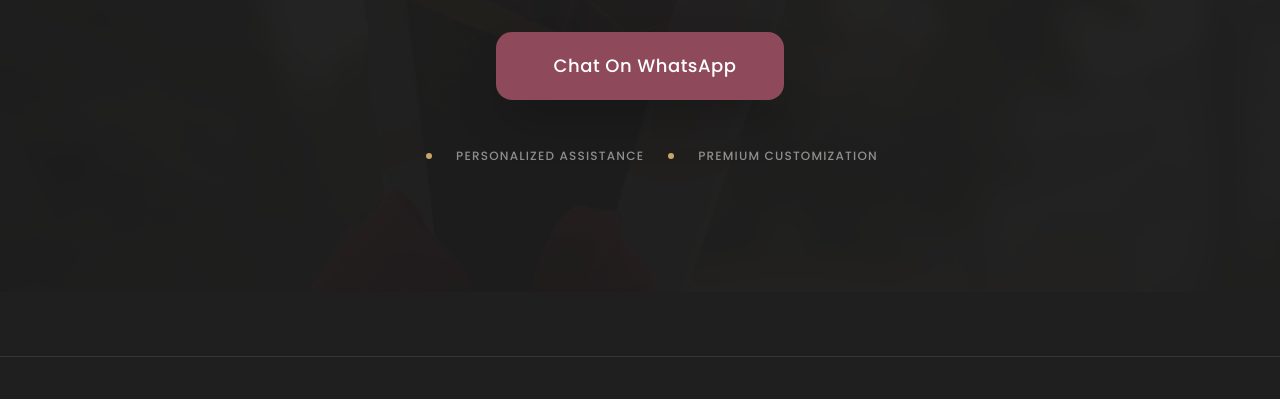
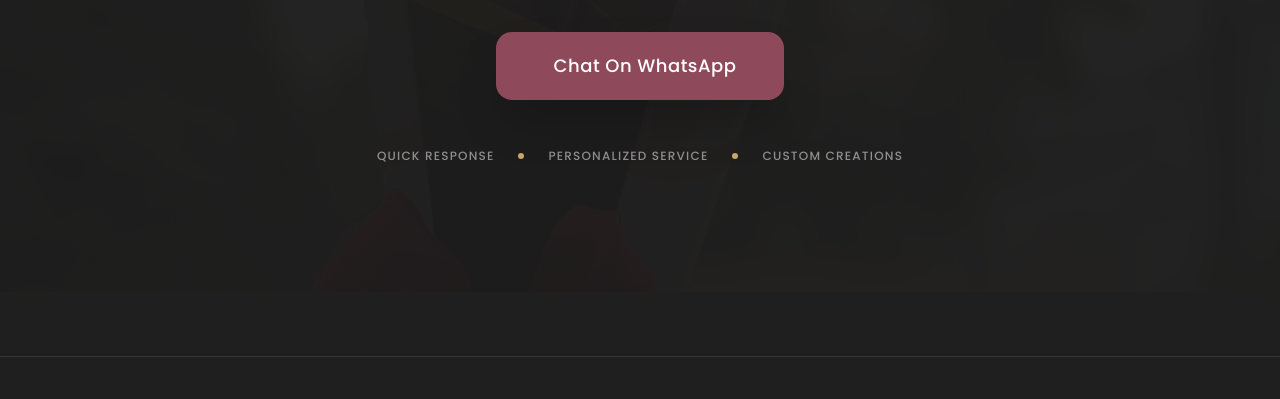
Before and after one commit to theunknwn1/glowvia, a plain HTML site: page index.html in a window 1280 px wide. Shown: the part 5317-5716 px from the top of the page. Drawn offline with nearby package versions, Linux system fonts and the light colour scheme; some icons are missing; a web font is replaced by a local one.

Commit message:
Update text in Final CTA section

```diff
--- a/index.html
+++ b/index.html
@@ -438,11 +438,11 @@
             <!-- Trust text -->
             <div
                 class="flex justify-center items-center gap-6 mt-12 text-xs tracking-widest uppercase text-white/50 font-medium">
-                <span></span>
+                <span>Quick Response</span>
                 <span class="w-1.5 h-1.5 rounded-full bg-brand-gold"></span>
-                <span>Personalized Assistance</span>
+                <span>Personalized Service</span>
                 <span class="w-1.5 h-1.5 rounded-full bg-brand-gold"></span>
-                <span>Premium Customization</span>
+                <span>Custom Creations</span>
             </div>
         </div>
     </section>
```
